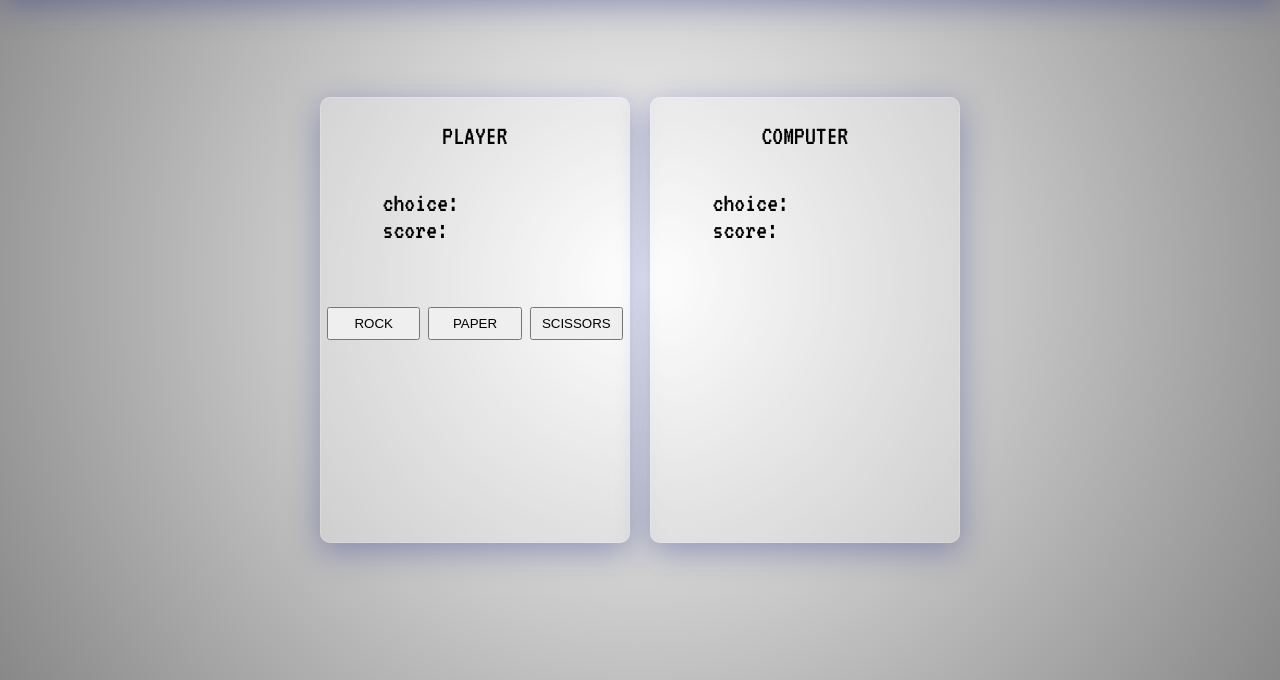
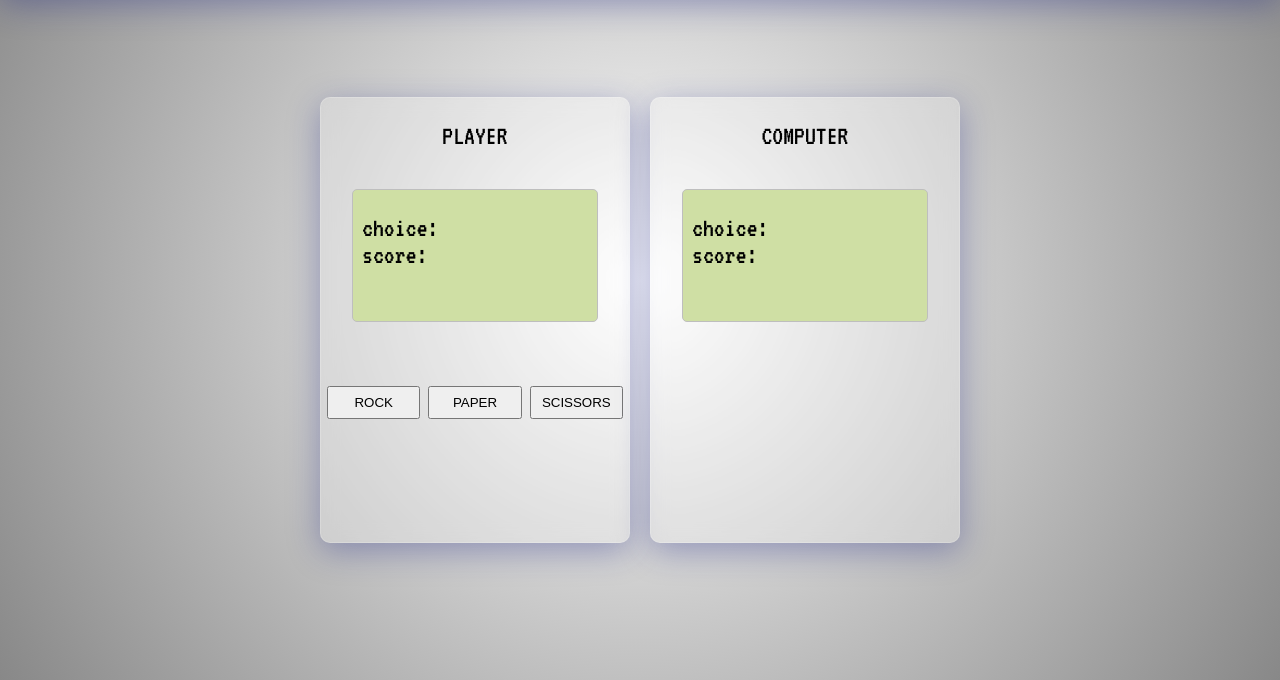
Before and after one commit to patrycjastarzec/Rock-Paper-Scissors, a plain HTML site: page index.html in a window 1280 px wide. Shown: the part 120-800 px from the top of the page. Drawn offline with Linux system fonts and the light colour scheme.

Commit message:
Add style to the display

```diff
--- a/style.css
+++ b/style.css
@@ -50,7 +50,6 @@
 }
 
 
-
 #right-column {
     margin-top: 10vh;
     grid-column: 3/4;
@@ -65,7 +64,6 @@
 }
 
 
-
 .center {
     display: flex;
     justify-content: center;
@@ -73,8 +71,15 @@
 }
 
 .left-padding {
-    padding-left: 20%;
     margin-top: 5vh;
+    margin-left: 10%;
+    background-color: rgb(207, 223, 164);
+    width: 80%;
+    height: 30%;
+    border-radius: 5px;
+    padding-left: 3%;
+    padding-top: 8%;
+    border: 1px solid rgb(190, 190, 190);
 }
 
 button{
```
